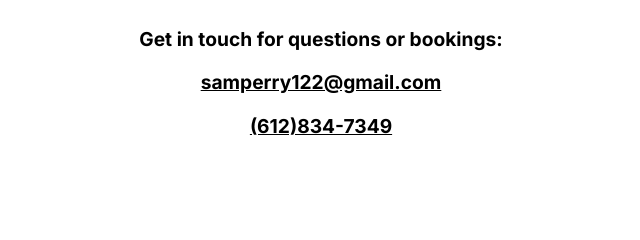
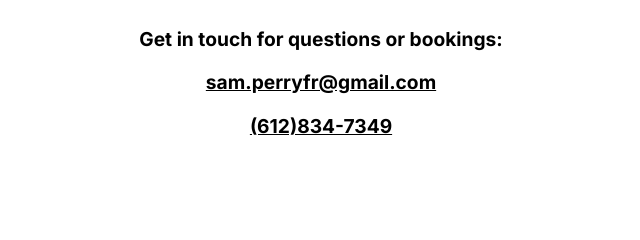
Before and after one commit to samsvisuals/samsvisuals, a plain HTML site: page contact.html in a window 1280 px wide. Shown: the part 348-588 px from the top of the page, 319-959 px from the left. Drawn offline with Linux system fonts and the light colour scheme.

Commit message:
Update contact.html

```diff
--- a/contact.html
+++ b/contact.html
@@ -19,7 +19,7 @@
   <main class="centered">
     <section class="contact-info">
       <p>Get in touch for questions or bookings:</p>
-      <p><a href="mailto:samperry122@gmail.com">samperry122@gmail.com</a></p>
+      <p><a href="mailto:sam.perryfr@gmail.com">sam.perryfr@gmail.com</a></p>
       <p><a href="#">(612)834-7349</a></p>
     </section>
   </main>
```
